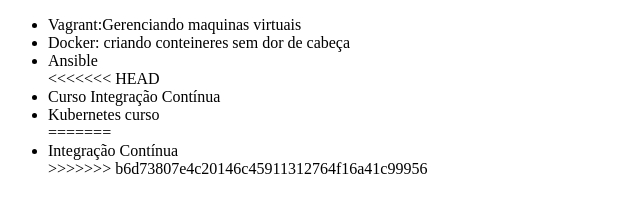
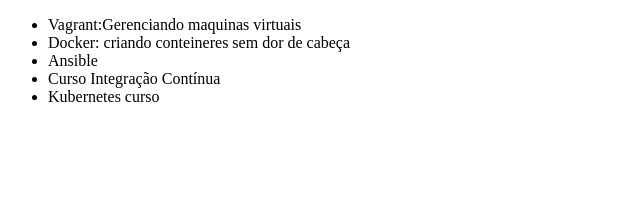
Before and after one commit to NikolasChelucci/primeiro-teste-git, a plain HTML site: page index.html in a window 1280 px wide. Shown: the whole page, without its empty margins (0-640 px from the left). Drawn offline with Linux system fonts and the light colour scheme.

Commit message:
Dessa vez vai!

```diff
--- a/index.html
+++ b/index.html
@@ -9,12 +9,8 @@
         <li>Vagrant:Gerenciando maquinas virtuais</li>
         <li>Docker: criando conteineres sem dor de cabeça</li>
         <li>Ansible</li>
-<<<<<<< HEAD
         <li>Curso Integração Contínua</li>
         <li>Kubernetes curso</li>
-=======
-        <li>Integração Contínua</li>
->>>>>>> b6d73807e4c20146c45911312764f16a41c99956
     </ul>
 </body>
 </html>
```
